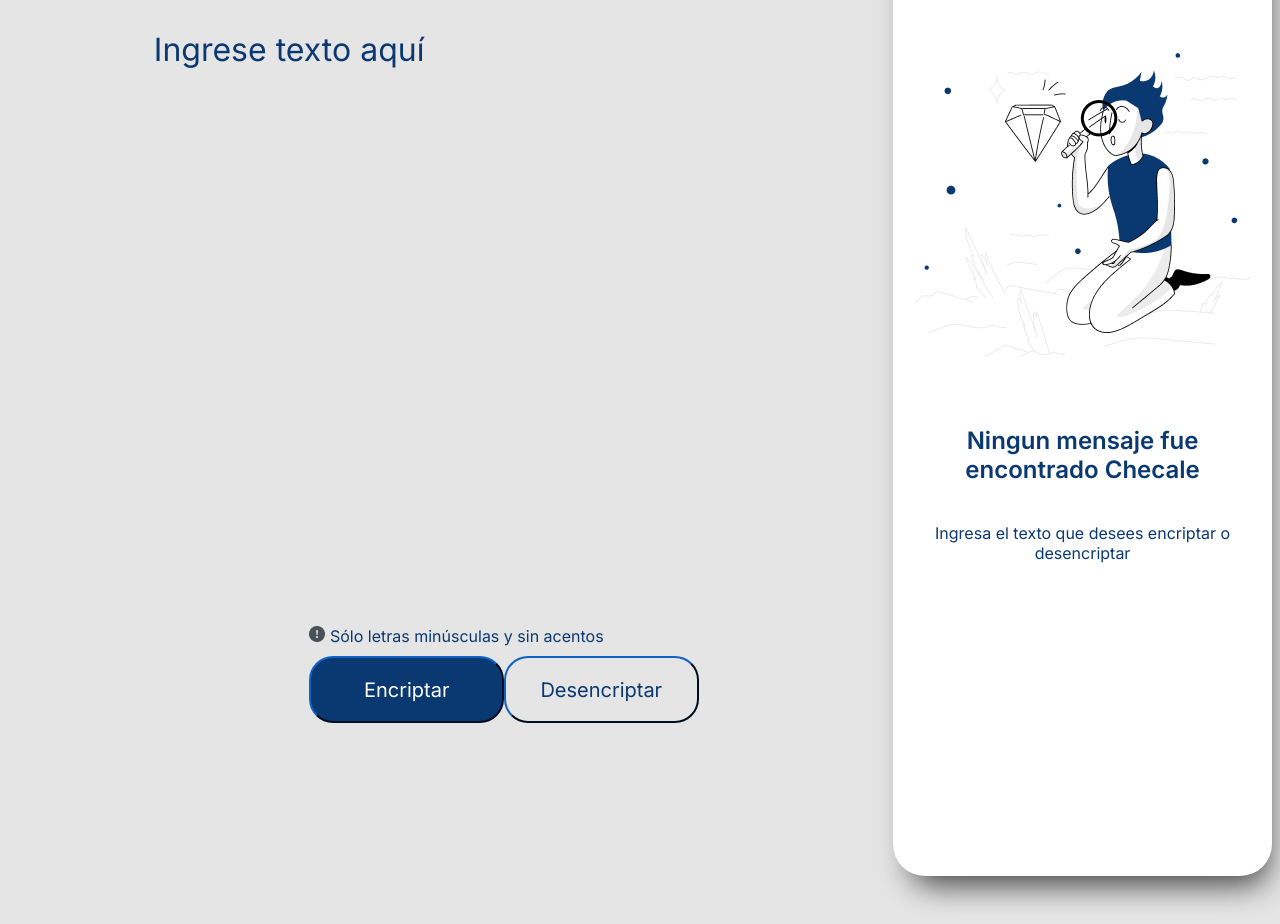
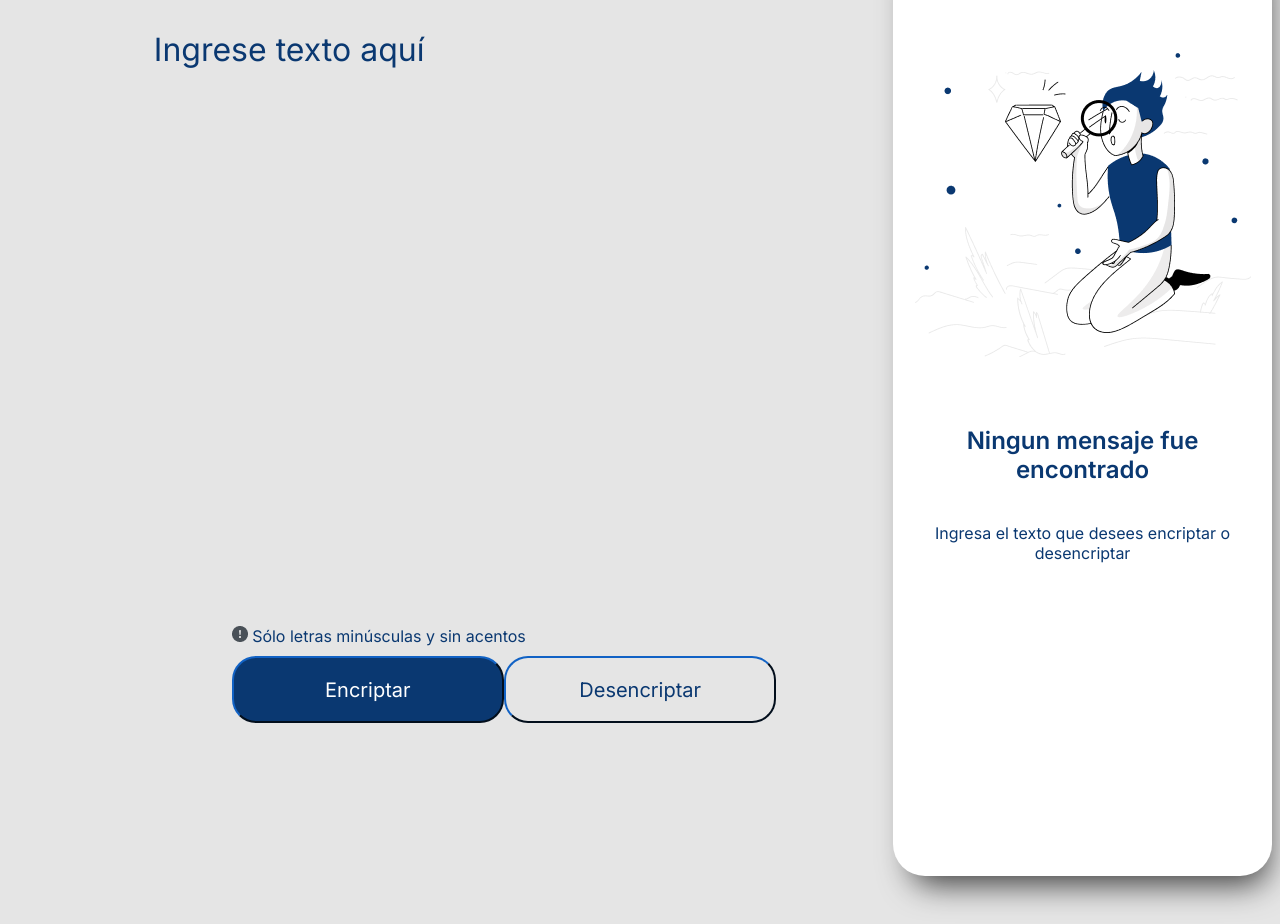
Before and after one commit to ivipech/encriptador, a plain HTML site: page index.html in a window 1280 px wide. Shown: the part 116-1040 px from the top of the page. Drawn offline with Linux system fonts and the light colour scheme.

Commit message:
cambio width restricciones

```diff
--- a/index.html
+++ b/index.html
@@ -42,7 +42,7 @@
           class="muneco"
         />
         <div class="mensajes">
-          <p class="Mensaje1">Ningun mensaje fue encontrado Checale</p>
+          <p class="Mensaje1">Ningun mensaje fue encontrado</p>
           <p class="Mensaje2">
             Ingresa el texto que desees encriptar o desencriptar
           </p>
--- a/styles.css
+++ b/styles.css
@@ -46,7 +46,7 @@ body {
 }
 
 .texto-restriciones {
-  width: 50%;
+  width: 70%;
   margin-left: auto;
   margin-right: auto;
 }
```
